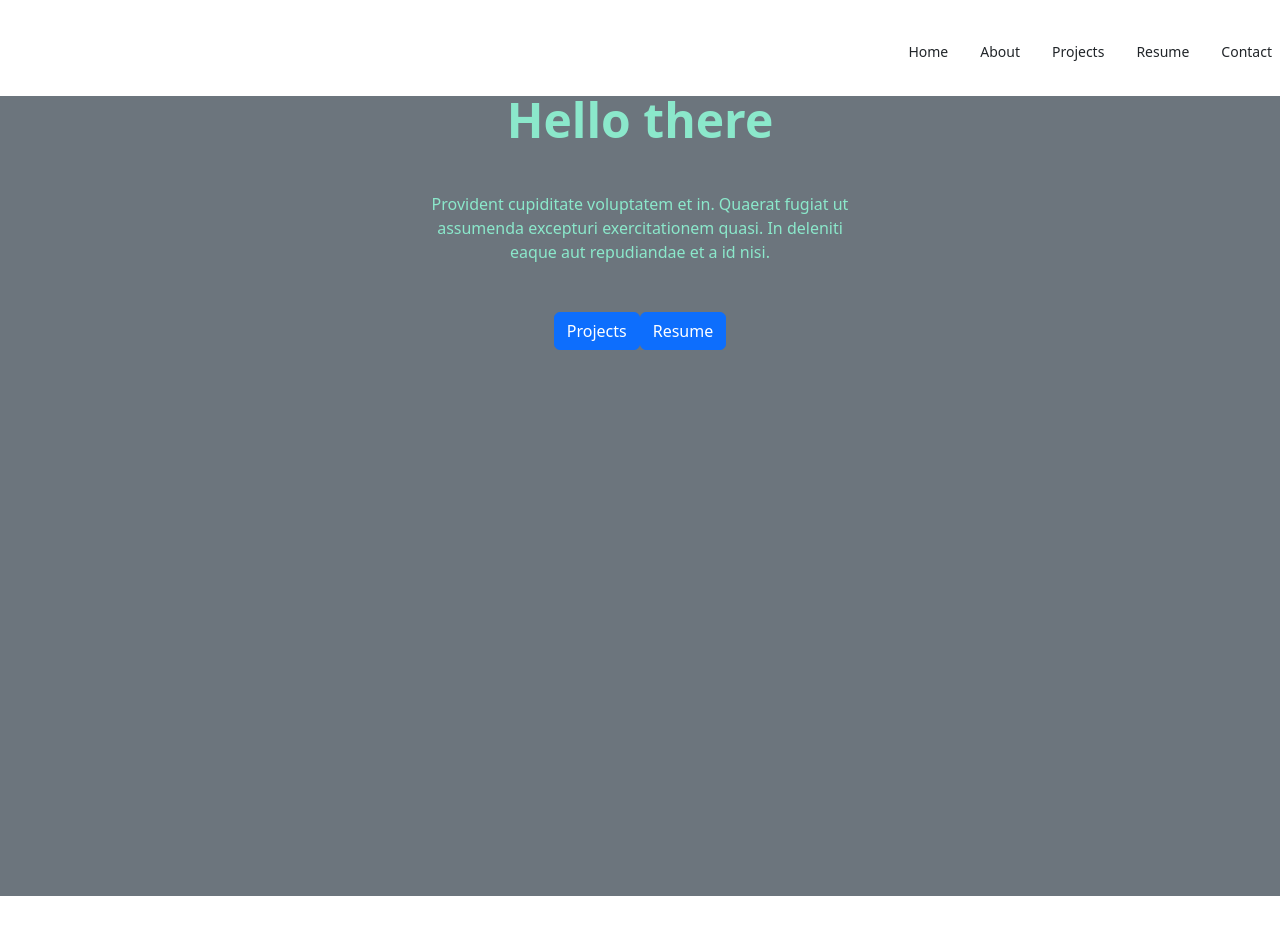
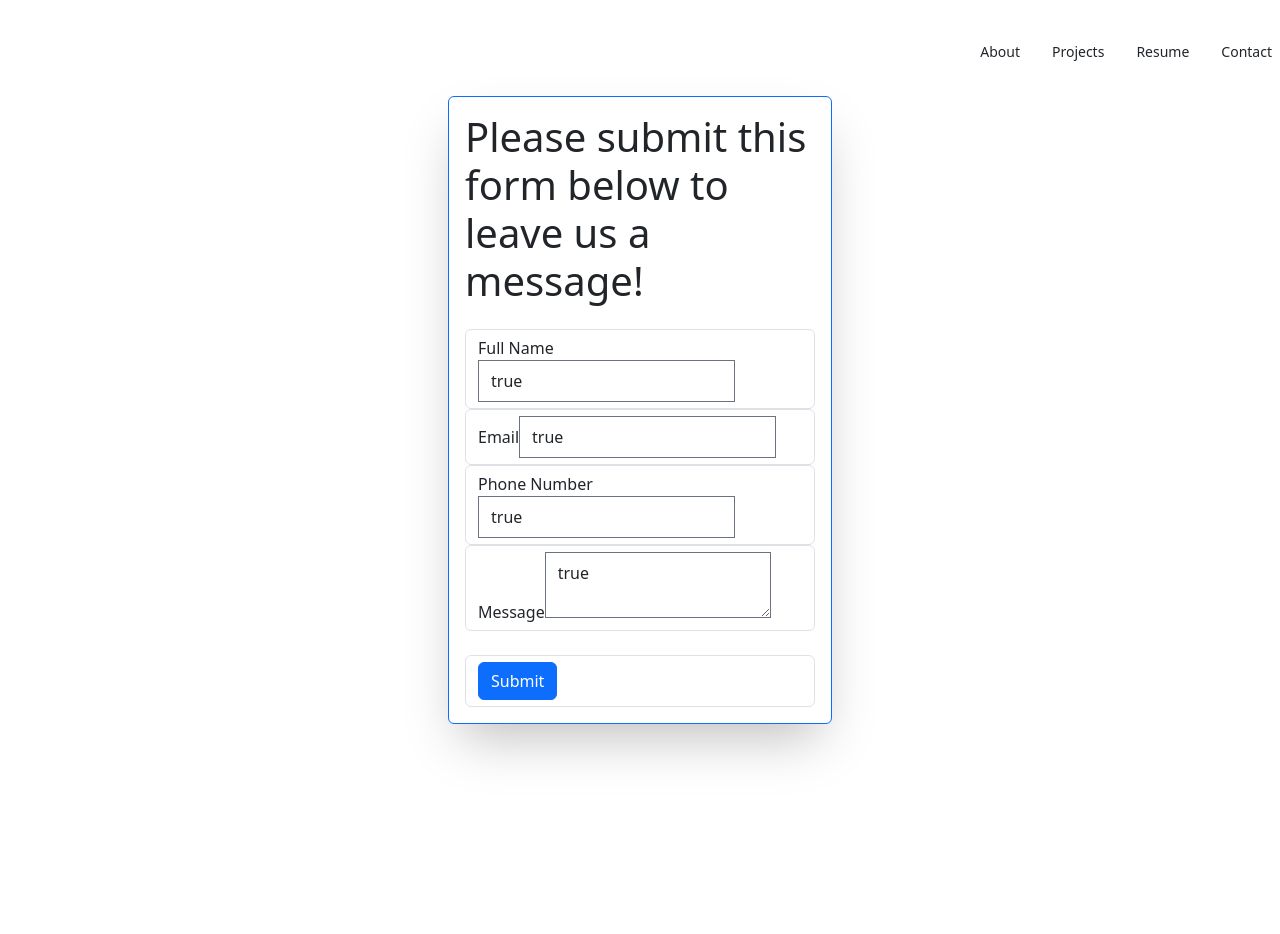
Before and after one commit to TJGit11/React-Portfolio, a React (Create React App) app: page / in a window 1280 px wide. Shown: the top 934 px of the page. After the commit the page ends 804 px from the top, so only its background shows below. Built offline with nearby package versions, Linux system fonts and the light colour scheme.

Commit message:
commented out home page for now

```diff
--- a/src/components/NavTabs.js
+++ b/src/components/NavTabs.js
@@ -7,13 +7,13 @@ function NavTabs({ currentPage, handlePageChange }) {
       <Navbar.Brand></Navbar.Brand>
       <Navbar.Toggle />
       <Navbar.Collapse>
-        <Navbar.Link
+        {/* <Navbar.Link
           href="#home"
           onClick={() => handlePageChange("Home")}
           className={currentPage === "Home" ? "nav-link active" : "nav-link"}
         >
           Home
-        </Navbar.Link>
+        </Navbar.Link> */}
         <Navbar.Link
           href="#about"
           onClick={() => handlePageChange("About")}
--- a/src/components/PortfolioContainer.js
+++ b/src/components/PortfolioContainer.js
@@ -11,9 +11,9 @@ export default function PortfolioContainer() {
   const [currentPage, setCurrentPage] = useState("Home");
 
   const renderPage = () => {
-    if (currentPage === "Home") {
-      return <Home />;
-    }
+    // if (currentPage === "Home") {
+    //   return <Home />;
+    // }
     if (currentPage === "About") {
       return <About />;
     }
```
